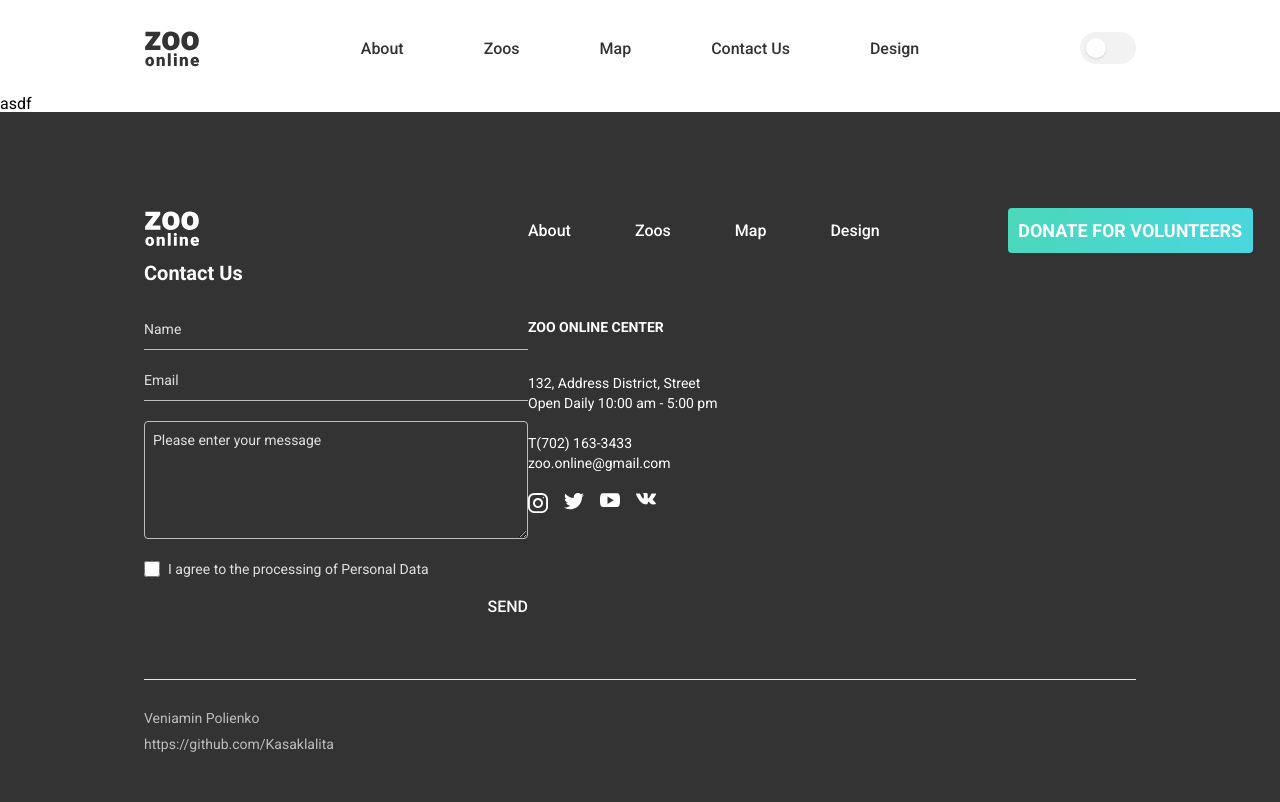
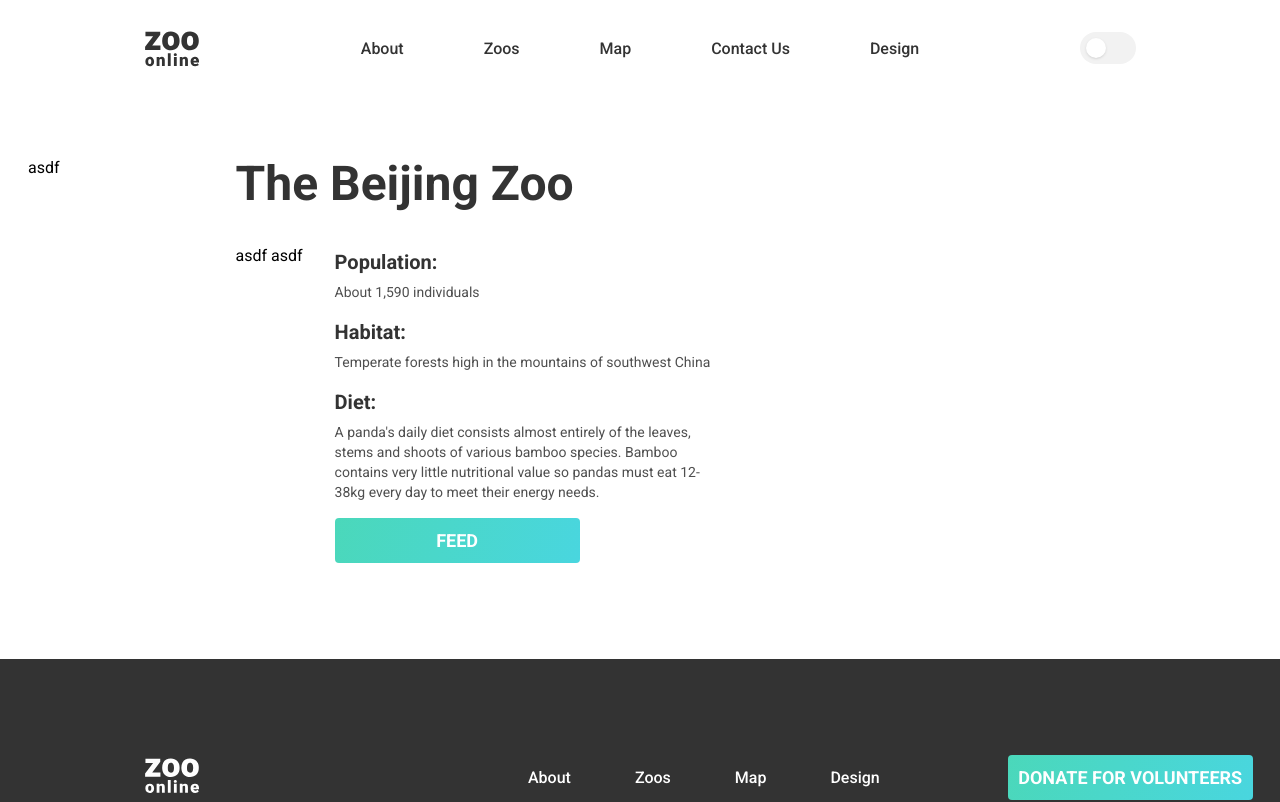
Before and after one commit to Kasaklalita/zoo-online, a React (Vite) app: page /zoo in a window 1280 px wide. Shown: the top 802 px of the page. Built offline with nearby package versions, Linux system fonts and the light colour scheme.

Commit message:
Added dummy data

```diff
--- /dev/null
+++ b/src/components/AnimalDescriptionItem.module.css
@@ -0,0 +1,3 @@
+.animalDescriptionItem {
+  max-width: 380px;
+}
--- /dev/null
+++ b/src/components/AnimalDescriptionItem.tsx
@@ -0,0 +1,19 @@
+import React from "react";
+import cls from "./AnimalDescriptionItem.module.css";
+
+interface IAnimalDescriptionItemProps {
+  title: string;
+  description: string;
+}
+
+export default function AnimalDescriptionItem({
+  title,
+  description,
+}: IAnimalDescriptionItemProps) {
+  return (
+    <div className={cls.animalDescriptionItem}>
+      <h1 className="text-[#333333] text-xl font-black mb-1.5">{title}</h1>
+      <p className="text-sm text-[#4f4f4f]">{description}</p>
+    </div>
+  );
+}
--- a/src/components/PetsList.tsx
+++ b/src/components/PetsList.tsx
@@ -1,34 +1,8 @@
 import React from "react";
-import panda from "./../assets/panda.jpg";
-import eagle from "./../assets/eagle.jpg";
-import gorilla from "./../assets/gorilla.jpg";
-import crocodile from "./../assets/crocodile.jpg";
+import { pets } from "../data";
 import PetCard from "./PetCard";
 
 export default function PetsList() {
-  const pets = [
-    {
-      picture: panda,
-      description:
-        "Panda’s name is Bei Bei. He is 2 years old. Bei Bei is from China. He loves bamboos.",
-    },
-    {
-      picture: eagle,
-      description:
-        "Panda’s name is Bei Bei. He is 2 years old. Bei Bei is from China. He loves bamboos.",
-    },
-    {
-      picture: gorilla,
-      description:
-        "Panda’s name is Bei Bei. He is 2 years old. Bei Bei is from China. He loves bamboos.",
-    },
-    {
-      picture: crocodile,
-      description:
-        "Panda’s name is Bei Bei. He is 2 years old. Bei Bei is from China. He loves bamboos.",
-    },
-  ];
-
   return (
     <div className="flex gap-8">
       {pets.map((pet, index) => (
--- a/src/components/pages/ZooPage.tsx
+++ b/src/components/pages/ZooPage.tsx
@@ -1,6 +1,40 @@
 import React from "react";
+import AnimalDescriptionItem from "../AnimalDescriptionItem";
+import ActionButton from "../UI/ActionButton";
 import PageTemplate from "./PageTemplate";
 
 export default function ZooPage() {
-  return <PageTemplate>asdf</PageTemplate>;
+  return (
+    <PageTemplate>
+      <div className="flex gap-44 px-7 pt-16 pb-24">
+        <div className="flex flex-col gap-2">asdf</div>
+        <div className="">
+          <h1 className="text-[#333333] text-5xl font-black mb-10">
+            The Beijing Zoo
+          </h1>
+          <div className="flex gap-8">
+            <div className="flex flex-col gap8">asdf asdf</div>
+            <div className="flex flex-col gap-4">
+              <AnimalDescriptionItem
+                title="Population:"
+                description="About 1,590 individuals"
+              />
+              <AnimalDescriptionItem
+                title="Habitat:"
+                description="Temperate forests high in the mountains of southwest China"
+              />
+              <AnimalDescriptionItem
+                title="Diet:"
+                description="A panda's daily diet consists almost entirely of the leaves,
+                stems and shoots of various bamboo species. Bamboo contains
+                very little nutritional value so pandas must eat 12-38kg every
+                day to meet their energy needs."
+              />
+              <ActionButton text="Feed" />
+            </div>
+          </div>
+        </div>
+      </div>
+    </PageTemplate>
+  );
 }
--- /dev/null
+++ b/src/data/index.ts
@@ -0,0 +1,44 @@
+import panda from "./../assets/panda.jpg";
+import eagle from "./../assets/eagle.jpg";
+import gorilla from "./../assets/gorilla.jpg";
+import crocodile from "./../assets/crocodile.jpg";
+import { IPet } from "../types";
+
+export const pets: IPet[] = [
+  {
+    name: "panda",
+    picture: panda,
+    description:
+      "Panda’s name is Bei Bei. He is 2 years old. Bei Bei is from China. He loves bamboos.",
+    population: "About 1,590 individuals",
+    habitat: "Temperate forests high in the mountains of southwest China",
+    diet: "A panda's daily diet consists almost entirely of the leaves, stems and shoots of various bamboo species. Bamboo contains very little nutritional value so pandas must eat 12-38kg every day to meet their energy needs.",
+  },
+  {
+    name: "eagle",
+    picture: eagle,
+    description:
+      "Panda’s name is Bei Bei. He is 2 years old. Bei Bei is from China. He loves bamboos.",
+    population: "About 1,590 individuals",
+    habitat: "Temperate forests high in the mountains of southwest China",
+    diet: "A panda's daily diet consists almost entirely of the leaves, stems and shoots of various bamboo species. Bamboo contains very little nutritional value so pandas must eat 12-38kg every day to meet their energy needs.",
+  },
+  {
+    name: "gorilla",
+    picture: gorilla,
+    description:
+      "Panda’s name is Bei Bei. He is 2 years old. Bei Bei is from China. He loves bamboos.",
+    population: "About 1,590 individuals",
+    habitat: "Temperate forests high in the mountains of southwest China",
+    diet: "A panda's daily diet consists almost entirely of the leaves, stems and shoots of various bamboo species. Bamboo contains very little nutritional value so pandas must eat 12-38kg every day to meet their energy needs.",
+  },
+  {
+    name: "crocodile",
+    picture: crocodile,
+    description:
+      "Panda’s name is Bei Bei. He is 2 years old. Bei Bei is from China. He loves bamboos.",
+    population: "About 1,590 individuals",
+    habitat: "Temperate forests high in the mountains of southwest China",
+    diet: "A panda's daily diet consists almost entirely of the leaves, stems and shoots of various bamboo species. Bamboo contains very little nutritional value so pandas must eat 12-38kg every day to meet their energy needs.",
+  },
+];
```
Also changed, not shown: src/types.ts (+10 -1 lines).
